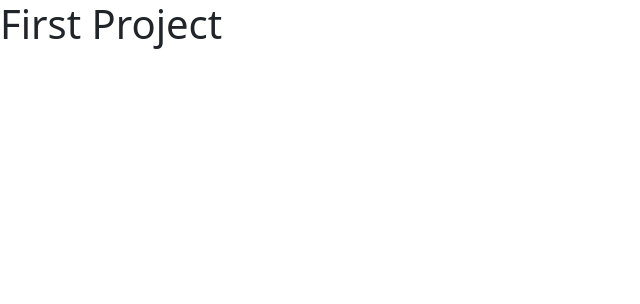
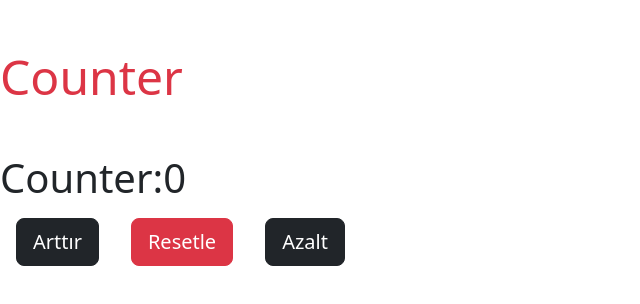
Before and after one commit to duygukucukoglu35/redux-basic-todo-app, a React (Create React App) app: page / in a window 1280 px wide. Shown: the top 304 px of the page, without its empty margins (0-640 px from the left). Built offline with nearby package versions, Linux system fonts and the light colour scheme.

Commit message:
create requirement file

```diff
--- a/src/App.js
+++ b/src/App.js
@@ -1,9 +1,10 @@
+import Counter from "./components/Counter";
 
 
 function App() {
   return (
     <div>
-    <h1>First Project</h1>
+    <Counter/>
 
     </div>
   );
--- /dev/null
+++ b/src/components/Counter.jsx
@@ -0,0 +1,15 @@
+import React from 'react'
+
+const Counter = () => {
+  return (
+    <div>
+        <h1 className='display-5 text-danger my-5'>Counter</h1>
+        <h5 className='display-6 mb-3'>Counter:0</h5>
+        <button className='btn btn-dark mx-3 btn-lg'>Arttır</button>
+        <button className='btn btn-danger mx-3 btn-lg'> Resetle</button>
+        <button className='btn btn-dark mx-3 btn-lg'>Azalt</button>
+    </div>
+  )
+}
+
+export default Counter
```
